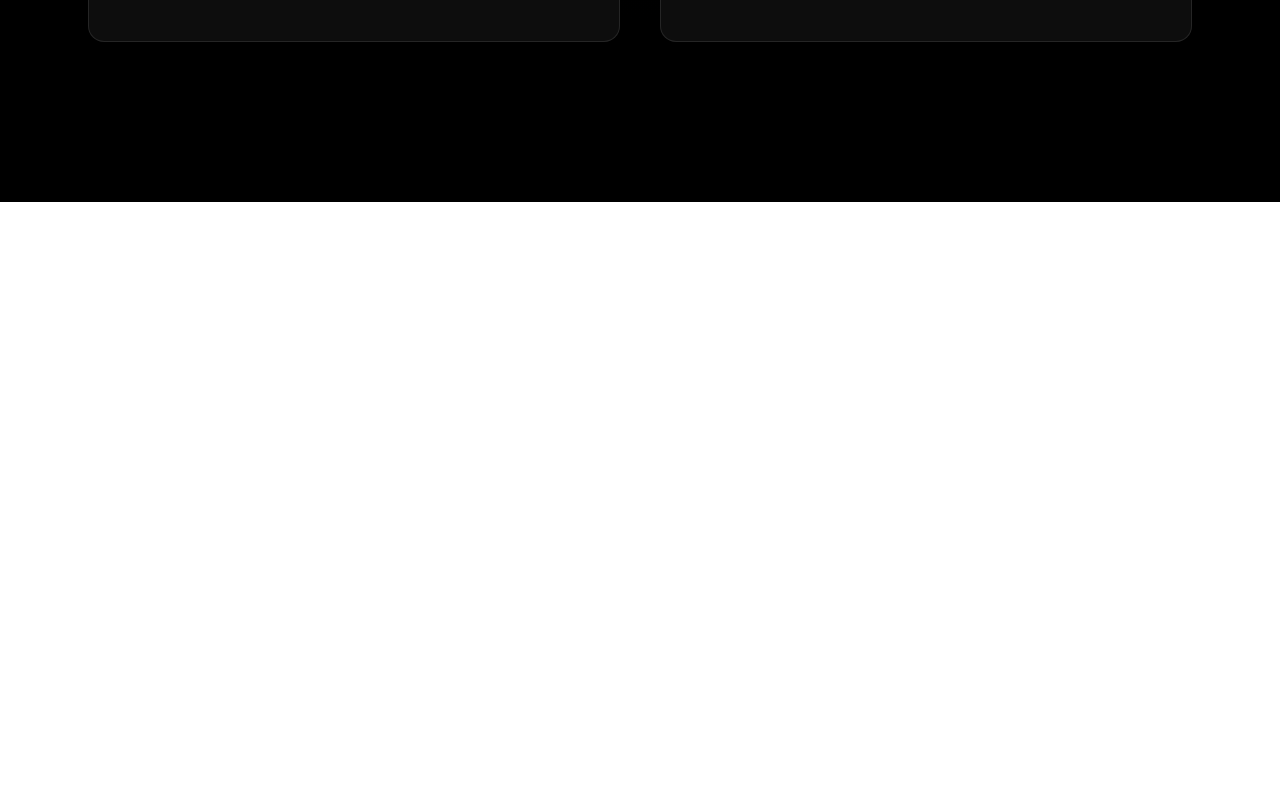
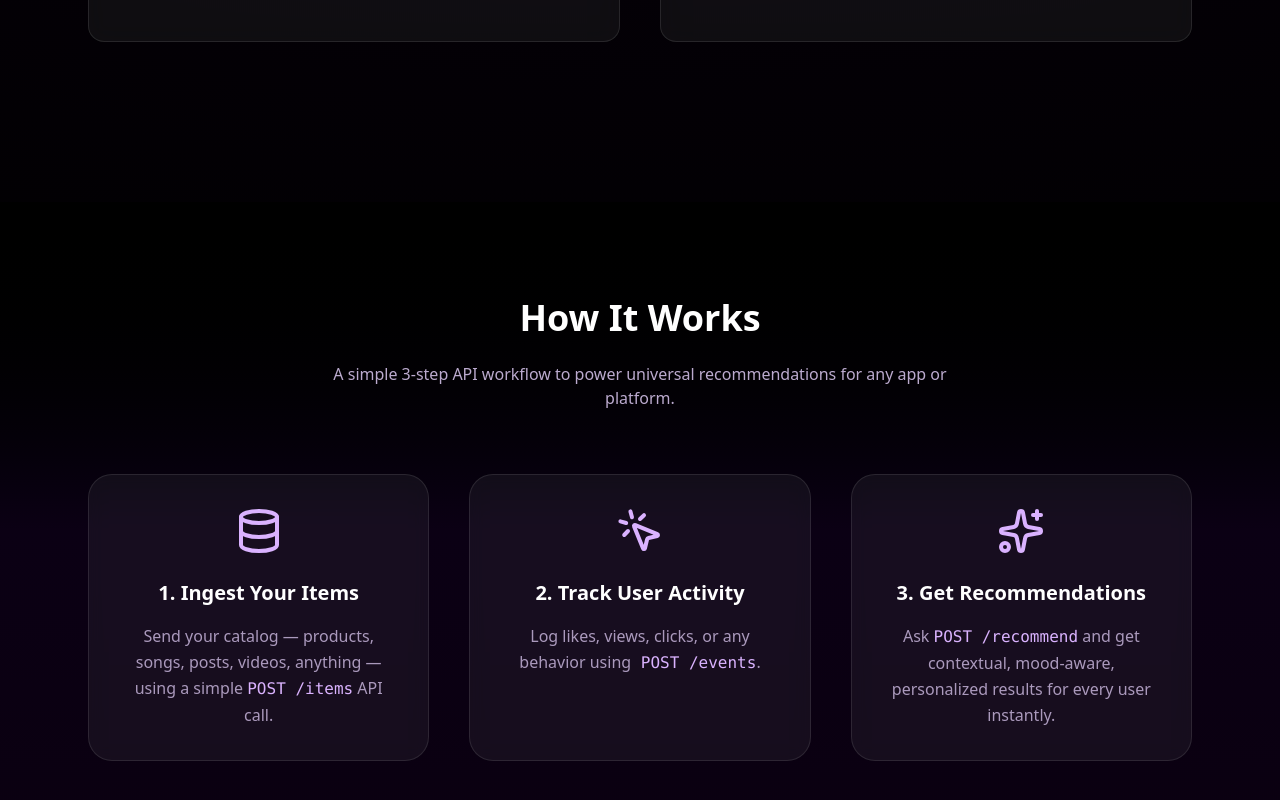
Before and after one commit to Anu8587/Uni-rec, a Next.js app in the folder frontend/: page / in a window 1280 px wide. Shown: the part 2329-3129 px from the top of the page. Before the commit the page ends 2531 px from the top, so only its background shows below. Built offline with nearby package versions, Linux system fonts and the light colour scheme.

Commit message:
how it works section

```diff
--- a/frontend/app/page.tsx
+++ b/frontend/app/page.tsx
@@ -2,12 +2,14 @@
 
 import Hero from "../components/ui/Hero";
 import Features from "../components/ui/Features";
+import HowItWorks from "../components/ui/HowItWorks";
 
 export default function Home() {
   return (
     <>
       <Hero />
       <Features />
+       <HowItWorks />
     </>
   );
 }
--- /dev/null
+++ b/frontend/components/ui/HowItWorks.tsx
@@ -0,0 +1,74 @@
+import {
+  Database,
+  MousePointerClick,
+  Sparkles,
+} from "lucide-react";
+
+export default function HowItWorks() {
+  return (
+    <section className="py-24 bg-gradient-to-b from-black via-[#0b0014] to-[#0a0010]">
+      <div className="max-w-6xl mx-auto px-6 text-center">
+        {/* TITLE */}
+        <h2 className="text-4xl font-bold text-white mb-6">
+          How It Works
+        </h2>
+
+        <p className="text-purple-200/80 max-w-2xl mx-auto mb-16">
+          A simple 3-step API workflow to power universal recommendations for any app or platform.
+        </p>
+
+        {/* STEPS GRID */}
+        <div className="grid grid-cols-1 md:grid-cols-3 gap-10 mt-10">
+
+          {/* STEP 1 */}
+          <div className="p-8 rounded-3xl bg-white/5 border border-white/10 backdrop-blur-sm transition hover:border-purple-500/50 hover:shadow-[0_0_30px_rgba(157,78,221,0.5)]">
+            <div className="flex justify-center mb-6">
+              <Database className="text-purple-300 w-12 h-12" />
+            </div>
+
+            <h3 className="text-xl font-semibold text-white mb-4">
+              1. Ingest Your Items
+            </h3>
+
+            <p className="text-purple-200/70 leading-relaxed">
+              Send your catalog — products, songs, posts, videos, anything —
+              using a simple <code className="text-purple-300">POST /items</code> API call.
+            </p>
+          </div>
+
+          {/* STEP 2 */}
+          <div className="p-8 rounded-3xl bg-white/5 border border-white/10 backdrop-blur-sm transition hover:border-purple-500/50 hover:shadow-[0_0_30px_rgba(157,78,221,0.5)]">
+            <div className="flex justify-center mb-6">
+              <MousePointerClick className="text-purple-300 w-12 h-12" />
+            </div>
+
+            <h3 className="text-xl font-semibold text-white mb-4">
+              2. Track User Activity
+            </h3>
+
+            <p className="text-purple-200/70 leading-relaxed">
+              Log likes, views, clicks, or any behavior using
+              <code className="text-purple-300"> POST /events</code>.
+            </p>
+          </div>
+
+          {/* STEP 3 */}
+          <div className="p-8 rounded-3xl bg-white/5 border border-white/10 backdrop-blur-sm transition hover:border-purple-500/50 hover:shadow-[0_0_30px_rgba(157,78,221,0.5)]">
+            <div className="flex justify-center mb-6">
+              <Sparkles className="text-purple-300 w-12 h-12" />
+            </div>
+
+            <h3 className="text-xl font-semibold text-white mb-4">
+              3. Get Recommendations
+            </h3>
+
+            <p className="text-purple-200/70 leading-relaxed">
+              Ask <code className="text-purple-300">POST /recommend</code> and get contextual,
+              mood-aware, personalized results for every user instantly.
+            </p>
+          </div>
+        </div>
+      </div>
+    </section>
+  );
+}
```
